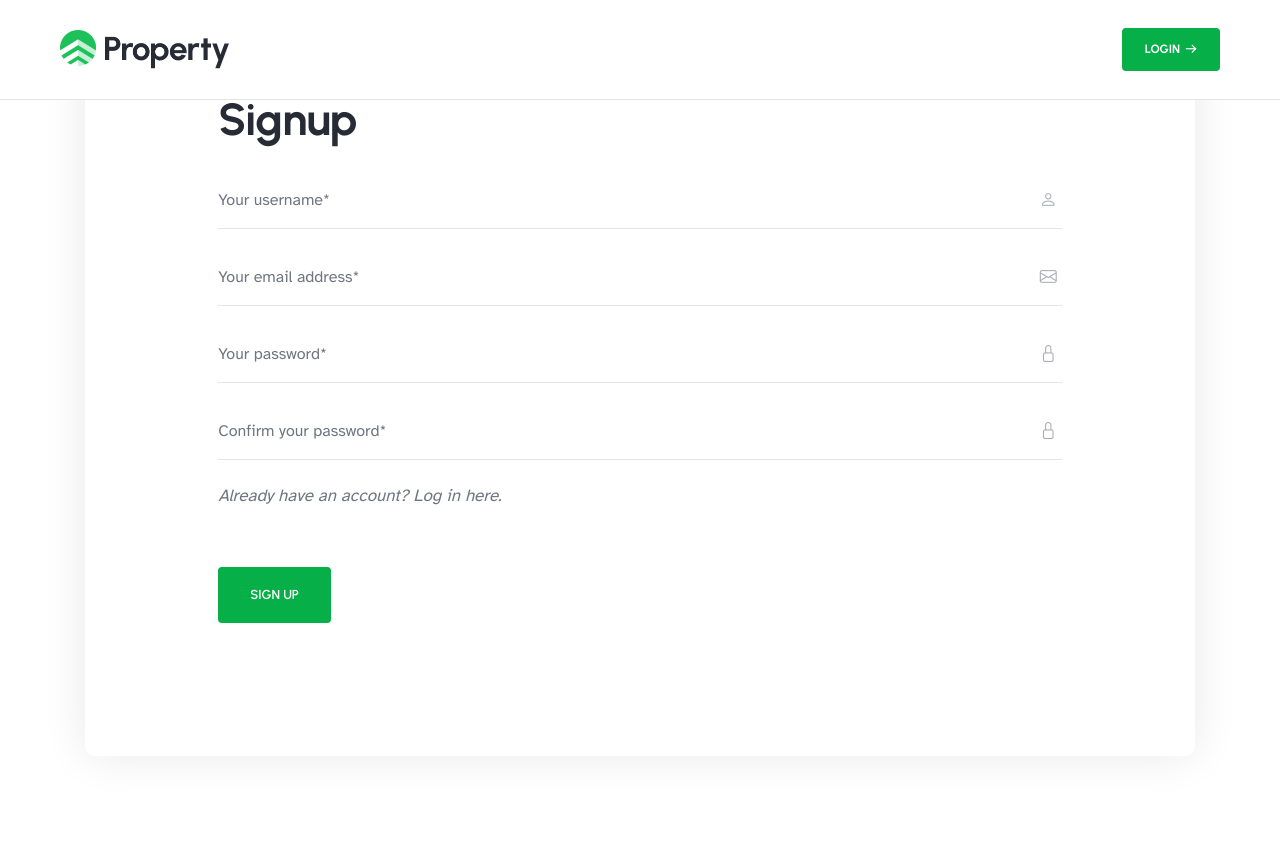
After one commit to meanderlive/real_estate, a Django app: page /signup/ in a window 1280 px wide. The commit adds this page. Run offline with Django 4.2, Linux system fonts and the light colour scheme; data comes from the database, SQL or seed files in the repository; both versions use the stored data as it was after the commit; some libraries are stand-ins or nearby versions.

Commit message:
requirement changed

```diff
--- /dev/null
+++ b/myenv/pyvenv.cfg
@@ -0,0 +1,5 @@
+home = /usr/bin
+include-system-site-packages = false
+version = 3.11.4
+executable = /usr/bin/python3.11
+command = /usr/bin/python3 -m venv /home/mspl/real_estate/myenv
--- a/property/forms.py
+++ b/property/forms.py
@@ -1,6 +1,7 @@
 from django import forms
 from .models import ContactAgents
-
+from django.contrib.auth.forms import UserCreationForm
+from django.contrib.auth.models import User
 class ContactAgentForm(forms.ModelForm):
     class Meta:
         model = ContactAgents
@@ -8,3 +9,11 @@ class ContactAgentForm(forms.ModelForm):
         widgets = {
             'message': forms.Textarea(attrs={'rows': 4}),
         }
+
+
+class CustomUserCreationForm(UserCreationForm):
+    email = forms.EmailField(required=True)
+
+    class Meta:
+        model = User
+        fields = ['username', 'email', 'password1', 'password2']
--- a/property/urls.py
+++ b/property/urls.py
@@ -14,6 +14,9 @@ from .views import (
     rent_properties,
     subscriber,
     contactdetails,
+    login,
+    signup,
+    user_logout,
 )
 
 urlpatterns = [
@@ -36,4 +39,8 @@ urlpatterns = [
 
     path('rent-properties-detail/<int:property_id>/', rent_properties_detail, name='rent-properties-detail'),
     path('sell-properties-details/<int:property_id>/', sell_properties_detail, name='sell-properties-details'),
+
+    path('login/', login, name="login"),
+    path('signup/', signup, name='signup'),
+    path('logout/', user_logout, name='user_logout'),
 ]
--- a/property/views.py
+++ b/property/views.py
@@ -1,9 +1,17 @@
 from django.shortcuts import render, get_object_or_404, redirect
 from .models import Blog, BlogSingleCreative, Property, Contact, Subscriber, Agents, ContactAgents
 from django.http import HttpResponse
-from .forms import ContactAgentForm
+from .forms import ContactAgentForm, CustomUserCreationForm
 from django.contrib import messages
+from django.contrib.auth.forms import UserCreationForm
+from django.contrib.auth import login
+from django.contrib.auth import authenticate, login as auth_login
+from django.contrib.auth.forms import AuthenticationForm
+from django.contrib.auth import logout
+from django.contrib.auth.decorators import login_required
 
+
+@login_required
 def home(request):
     properties = Property.objects.all()
     context = {
@@ -119,3 +127,37 @@ def contactdetails(request, agent_id):
         'agent': agent,
     }
     return render(request, "agent-details.html", context)
+
+def login(request):
+    if request.method == 'POST':
+        form = AuthenticationForm(request, data=request.POST)
+        email = request.POST.get('username')
+        print('form',email)
+        if form.is_valid():
+            user = form.get_user()
+            print('user',user)
+            auth_login(request, user)
+            return redirect('home')  # Adjust this as needed
+        else:
+            # Pass the form with errors back to the template
+            return render(request, 'login.html', {'form': form})
+    else:
+        form = AuthenticationForm()
+
+    return render(request, 'login.html', {'form': form})
+
+def signup(request):
+    if request.method == 'POST':
+        form = CustomUserCreationForm(request.POST)
+        if form.is_valid():
+            user = form.save()
+            # login(request, user)
+            return redirect('login')
+    else:
+        form = CustomUserCreationForm()  # Initialize the form for GET requests
+
+    return render(request, 'signup.html', {'form': form})
+
+def user_logout(request):
+    logout(request)  # This logs out the user
+    return redirect('login')  #
--- a/real_estate/settings.py
+++ b/real_estate/settings.py
@@ -136,3 +136,6 @@ MEDIA_URL = '/media/'
 # https://docs.djangoproject.com/en/4.2/ref/settings/#default-auto-field
 
 DEFAULT_AUTO_FIELD = 'django.db.models.BigAutoField'
+
+# for login decorator
+LOGIN_URL = '/login/'
--- /dev/null
+++ b/templates/signup.html
@@ -0,0 +1,144 @@
+{% load static %}
+<!doctype html>
+<html class="no-js" lang="en">
+    <head>
+        <title>Real estate</title>
+        <meta charset="utf-8">
+        <meta http-equiv="X-UA-Compatible" content="IE=edge" />
+        <meta name="author" content="ThemeZaa">
+        <meta name="viewport" content="width=device-width,initial-scale=1.0" />
+        <meta name="description" content="Elevate your online presence with Crafto - a modern, versatile, multipurpose Bootstrap 5 responsive HTML5, SCSS template using highly creative 48+ ready demos.">
+        <!-- favicon icon -->
+        <link rel="shortcut icon" href="{% static 'images/favicon.png' %}">
+        <link rel="apple-touch-icon" href="{% static 'images/apple-touch-icon-57x57.png' %}">
+        <link rel="apple-touch-icon" sizes="72x72" href="{% static 'images/apple-touch-icon-72x72.png' %}">
+        <link rel="apple-touch-icon" sizes="114x114" href="{% static 'images/apple-touch-icon-114x114.png' %}">
+        <!-- google fonts preconnect -->
+        <link rel="preconnect" href="https://fonts.googleapis.com" crossorigin>
+        <link rel="preconnect" href="https://fonts.gstatic.com" crossorigin>
+        <!-- style sheets and font icons  -->
+        <link rel="stylesheet" href="{% static 'css/vendors.min.css' %}"/>
+        <link rel="stylesheet" href="{% static 'css/icon.min.css' %}"/>
+        <link rel="stylesheet" href="{% static 'css/style.css' %}"/>
+        <link rel="stylesheet" href="{% static 'css/responsive.css' %}"/>
+        <link rel="stylesheet" href="{% static 'demos/real-estate/real-estate.css' %}" />
+    </head>
+    <body data-mobile-nav-style="classic">
+        <!-- start header -->
+        <header>
+            <!-- start navigation -->
+            <nav class="navbar navbar-expand-lg header-light bg-white border-bottom border-color-extra-medium-gray header-reverse" data-header-hover="light">
+                <div class="container-fluid">
+                    <div class="col-auto">
+                        <a class="navbar-brand" href="{% url 'home' %}">
+                            <img src="{% static 'images/demo-real-estate-logo-black@2x.webp' %}" data-at2x="{% static 'images/demo-real-estate-logo-black@2x.webp' %}" alt="" class="default-logo">
+                            <img src="{% static 'images/demo-real-estate-logo-black@2x.webp' %}" data-at2x="{% static 'images/demo-real-estate-logo-black@2x.webp' %}" alt="" class="alt-logo">
+                            <img src="{% static 'images/demo-real-estate-logo-black@2x.webp' %}" data-at2x="{% static 'images/demo-real-estate-logo-black@2x.webp' %}" alt="" class="mobile-logo">
+                        </a>
+                    </div>
+                    <div class="col-auto ms-auto ps-lg-0 d-none d-sm-flex">
+                        <div class="header-icon">
+                            <div class="header-button">
+                                <a href="{% url 'login' %}" class="btn btn-base-color btn-small btn-round-edge btn-hover-animation-switch">
+                                    <span>
+                                        <span class="btn-text">Login</span>
+                                        <span class="btn-icon"><i class="feather icon-feather-arrow-right icon-very-small"></i></span>
+                                        <span class="btn-icon"><i class="feather icon-feather-arrow-right icon-very-small"></i></span>
+                                    </span>
+                                </a>
+                            </div>
+                        </div>
+                    </div>
+                </div>
+            </nav>
+            <!-- end navigation -->
+        </header>
+        <!-- end header -->
+         <div class="mt-5">
+            <section class="pt-0">
+                <div class="container">
+                    <div class="row justify-content-center align-items-center" data-anime='{ "el": "childs", "opacity": [0,1], "duration": 600, "delay": 0, "staggervalue": 300, "easing": "easeOutQuad" }'>
+
+                        <div class="col-lg-12 align-self-start contact-form-style-03 position-relative">
+                            <div class="bg-white box-shadow-double-large p-12 lg-p-9 border-radius-10px">
+                                <h3 class="fw-700 alt-font text-dark-gray mb-30px sm-mb-20px">Signup</h3>
+                                <!-- start signup form -->
+                                <form action="{% url 'signup' %}" method="post">
+                                    {% csrf_token %}
+
+                                    <div class="position-relative form-group mb-20px">
+                                        <span class="form-icon text-medium-gray opacity-6"><i class="bi bi-person"></i></span>
+                                        {{ form.username.errors }}
+                                        <input
+                                            class="ps-0 border-radius-0px bg-transparent border-color-extra-medium-gray form-control required"
+                                            type="text"
+                                            name="username"
+                                            value="{{ form.username.value|default_if_none:'' }}"
+                                            placeholder="Your username*"
+                                            required
+                                        />
+                                    </div>
+
+                                    <div class="position-relative form-group mb-20px">
+                                        <span class="form-icon text-medium-gray opacity-6"><i class="bi bi-envelope"></i></span>
+                                        {{ form.email.errors }}
+                                        <input
+                                            class="ps-0 border-radius-0px bg-transparent border-color-extra-medium-gray form-control required"
+                                            type="email"
+                                            name="email"
+                                            value="{{ form.email.value|default_if_none:'' }}"
+                                            placeholder="Your email address*"
+                                            required
+                                        />
+                                    </div>
+
+                                    <div class="position-relative form-group mb-20px">
+                                        <span class="form-icon text-medium-gray opacity-6"><i class="bi bi-lock"></i></span>
+                                        {{ form.password1.errors }}
+                                        <input
+                                            class="ps-0 border-radius-0px bg-transparent border-color-extra-medium-gray form-control required"
+                                            type="password"
+                                            name="password1"
+                                            placeholder="Your password*"
+                                            required
+                                        />
+                                    </div>
+
+                                    <div class="position-relative form-group mb-20px">
+                                        <span class="form-icon text-medium-gray opacity-6"><i class="bi bi-lock"></i></span>
+                                        {{ form.password2.errors }}
+                                        <input
+                                            class="ps-0 border-radius-0px bg-transparent border-color-extra-medium-gray form-control required"
+                                            type="password"
+                                            name="password2"
+                                            placeholder="Confirm your password*"
+                                            required
+                                        />
+                                    </div>
+
+                                    <div class="form-group mb-20px">
+                                        <i><a href="{% url 'login' %}">Already have an account? Log in here.</a></i>
+                                    </div>
+
+                                    <div class="position-relative form-group form-textarea mt-10px mb-0">
+                                        <button class="btn btn-medium btn-base-color btn-round-edge mt-35px fw-600" type="submit">Sign up</button>
+                                    </div>
+                                </form>
+
+
+                                <!-- end contact form -->
+                            </div>
+                        </div>
+                    </div>
+                </div>
+            </section>
+         </div>
+
+        <!-- end scroll progress -->
+        <!-- javascript libraries -->
+        <script type="text/javascript" src="{% static 'js/jquery.js' %}"></script>
+        <script type="text/javascript" src="{% static 'js/vendors.min.js' %}"></script>
+        <script type="text/javascript" src="{% static 'js/main.js' %}"></script>
+        <script type="text/javascript" src="{% static 'js/property.js' %}"></script>
+    </body>
+</html>
```
Also changed, not shown: templates/base.html (+20 -74 lines), templates/login.html (added, +121 -0 lines), db.sqlite3, 8 other files.
